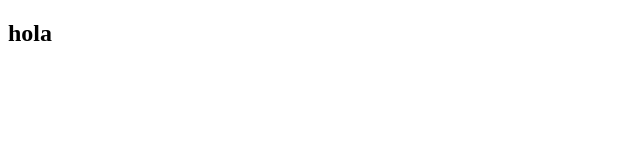
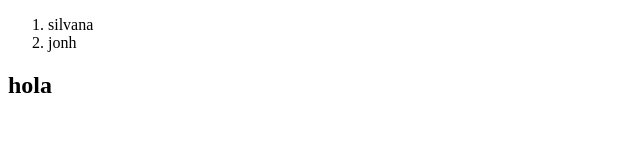
Before and after one commit to shirley-startary/proyecto-colaborativo-2, a plain HTML site: page index.html in a window 1280 px wide. Shown: the whole page, without its empty margins (0-640 px from the left). Drawn offline with Linux system fonts and the light colour scheme.

Commit message:
subiendo mis cambios... por fin

```diff
--- a/index.html
+++ b/index.html
@@ -5,6 +5,15 @@
     <title>Colaborativo</title>
   </head>
   <body>
+
+    <ol>
+      <li>
+        silvana
+      </li>
+      <li>
+        jonh
+      </li>
+    </ol>
     <section id="nav">
       <h1>hola</h1>
     </section>
```
